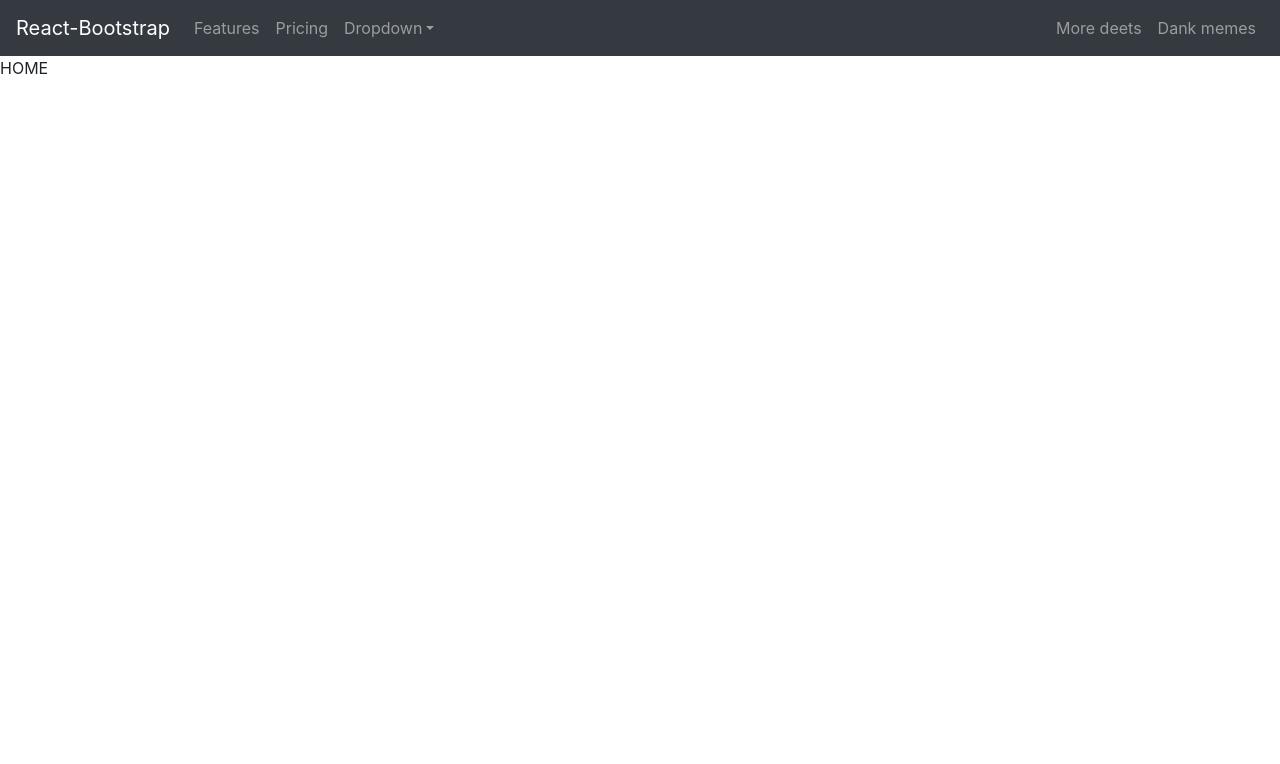
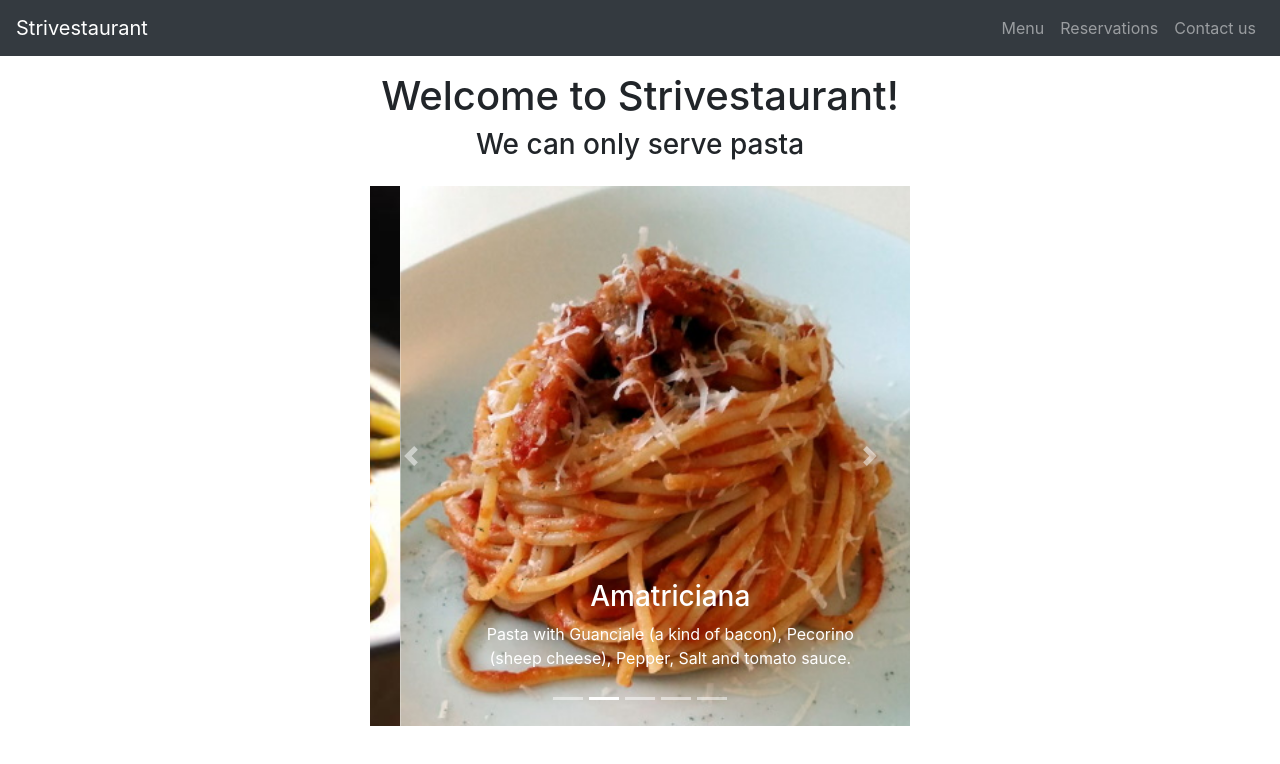
Before and after one commit to irvelervel/aug21-strivestaurant, a React (Create React App) app: page / in a window 1280 px wide. Shown: the top 764 px of the page. Built offline with nearby package versions, Linux system fonts and the light colour scheme.

Commit message:
Second break

```diff
--- a/src/App.js
+++ b/src/App.js
@@ -1,32 +1,13 @@
 import './App.css'
 import 'bootstrap/dist/css/bootstrap.min.css'
-import { Navbar, Nav, NavDropdown } from 'react-bootstrap'
+import MyNavbar from './components/MyNavbar'
+import Home from './components/Home'
 
 function App() {
   return (
     <div>
-      <Navbar collapseOnSelect expand="md" bg="dark" variant="dark">
-        <Navbar.Brand href="#home">React-Bootstrap</Navbar.Brand>
-        <Navbar.Toggle aria-controls="responsive-navbar-nav" />
-        <Navbar.Collapse id="responsive-navbar-nav">
-          <Nav className="mr-auto">
-            <Nav.Link href="#features">Features</Nav.Link>
-            <Nav.Link href="#pricing">Pricing</Nav.Link>
-            <NavDropdown title="Dropdown" id="collasible-nav-dropdown">
-              <NavDropdown.Item href="#action/3.1">Action</NavDropdown.Item>
-              <NavDropdown.Item href="#action/3.2">Another action</NavDropdown.Item>
-              <NavDropdown.Item href="#action/3.3">Something</NavDropdown.Item>
-              <NavDropdown.Divider />
-              <NavDropdown.Item href="#action/3.4">Separated link</NavDropdown.Item>
-            </NavDropdown>
-          </Nav>
-          <Nav>
-            <Nav.Link href="#deets">More deets</Nav.Link>
-            <Nav.Link href="#memes">Dank memes</Nav.Link>
-          </Nav>
-        </Navbar.Collapse>
-      </Navbar>
-      <div>HOME</div>
+      <MyNavbar brand="Strivestaurant" />
+      <Home />
     </div>
   )
 }
--- /dev/null
+++ b/src/components/Home.jsx
@@ -0,0 +1,37 @@
+// import { Carousel } from 'react-bootstrap'
+import Carousel from 'react-bootstrap/Carousel'
+import Container from 'react-bootstrap/Container'
+import Row from 'react-bootstrap/Row'
+import Col from 'react-bootstrap/Col'
+import dishes from '../data/menu.json'
+
+const Home = () => (
+    // we should still provide a container
+    <Container>
+        <Row className="justify-content-center" style={{ marginTop: '1em' }}>
+            <Col xs={12} md={6} className="text-center">
+                <h1>Welcome to Strivestaurant!</h1>
+                <h3>We can only serve pasta</h3>
+                <Carousel className="mt-4">
+                    {
+                        dishes.map(dish => (
+                            <Carousel.Item>
+                                <img
+                                    className="d-block w-100"
+                                    src={dish.image}
+                                    alt="First slide"
+                                />
+                                <Carousel.Caption>
+                                    <h3>{dish.name}</h3>
+                                    <p>{dish.description}</p>
+                                </Carousel.Caption>
+                            </Carousel.Item>
+                        ))
+                    }
+                </Carousel>
+            </Col>
+        </Row>
+    </Container>
+)
+
+export default Home
--- /dev/null
+++ b/src/components/MyNavbar.jsx
@@ -0,0 +1,19 @@
+// import { Navbar, Nav } from 'react-bootstrap'
+import Navbar from 'react-bootstrap/Navbar'
+import Nav from 'react-bootstrap/Nav'
+
+const MyNavbar = (props) => (
+    <Navbar collapseOnSelect expand="md" bg="dark" variant="dark">
+        <Navbar.Brand href="#home">{props.brand}</Navbar.Brand>
+        <Navbar.Toggle aria-controls="responsive-navbar-nav" />
+        <Navbar.Collapse id="responsive-navbar-nav">
+            <Nav className="ml-auto">
+                <Nav.Link href="#features">Menu</Nav.Link>
+                <Nav.Link href="#pricing">Reservations</Nav.Link>
+                <Nav.Link href="#pricing">Contact us</Nav.Link>
+            </Nav>
+        </Navbar.Collapse>
+    </Navbar>
+)
+
+export default MyNavbar
```
